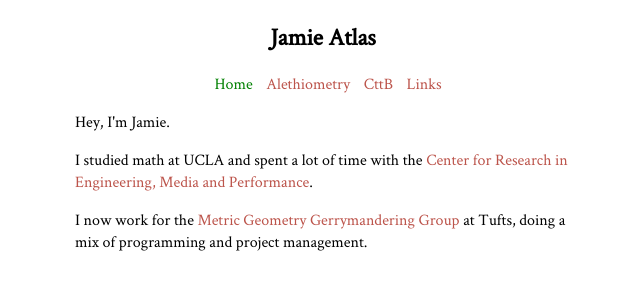
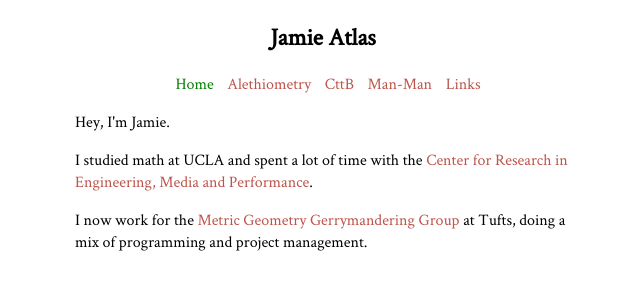
Before and after one commit to AtlasCommaJ/atlascommaj.github.io, a Jekyll site: the page built from index.md, in a window 1280 px wide. Shown: the top 300 px of the page, without its empty margins (317-957 px from the left). Built offline with Jekyll 4.4.1, drawn with Linux system fonts in a browser that asks for light colours.

Commit message:
add mm link

```diff
--- a/_data/navigation.yml
+++ b/_data/navigation.yml
@@ -4,5 +4,7 @@
   link: /alethiometry
 - name: CttB
   link: /cttb
+- name: Man-Man
+  link: /man-man
 - name: Links
   link: /links
```
